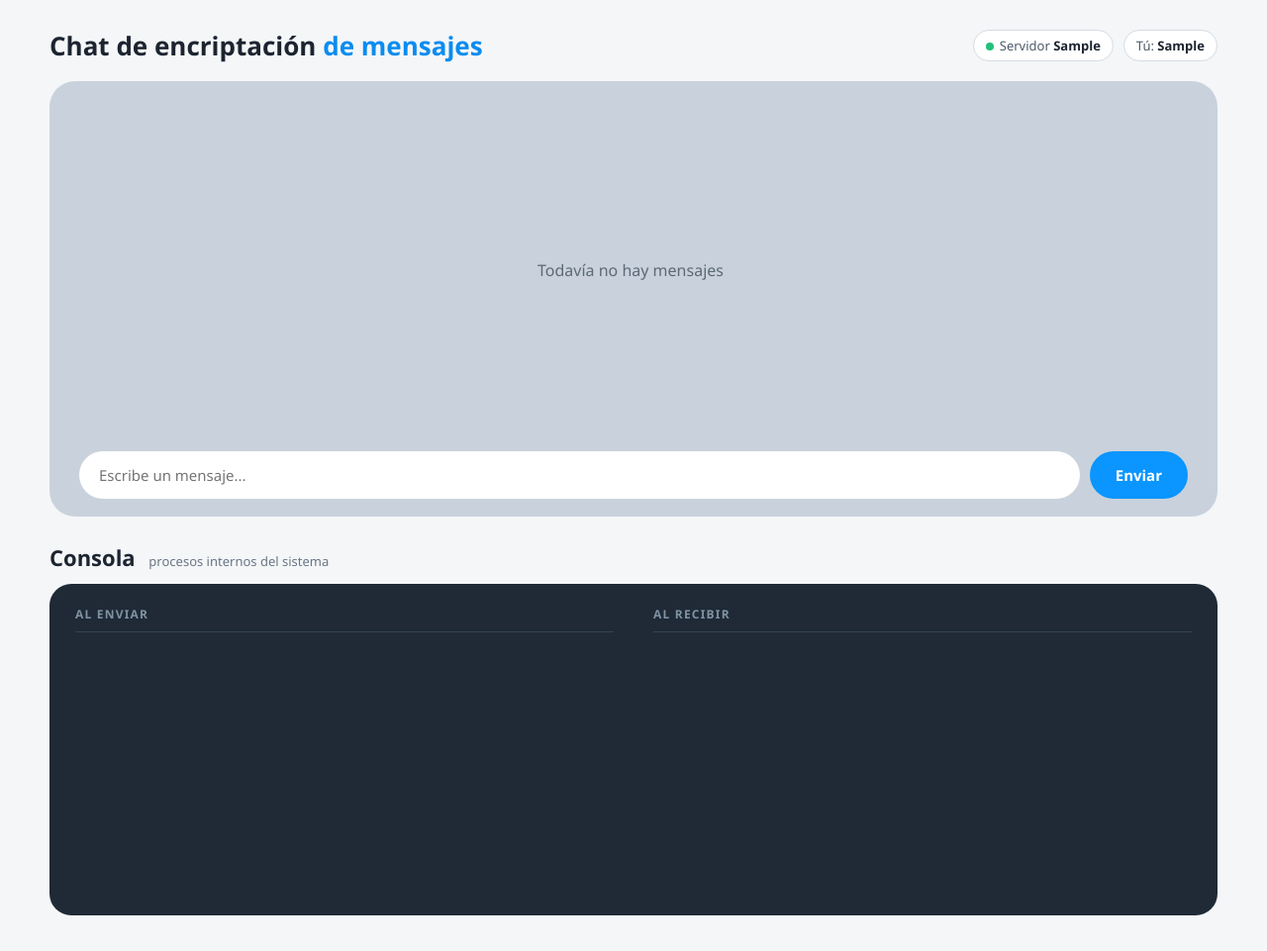
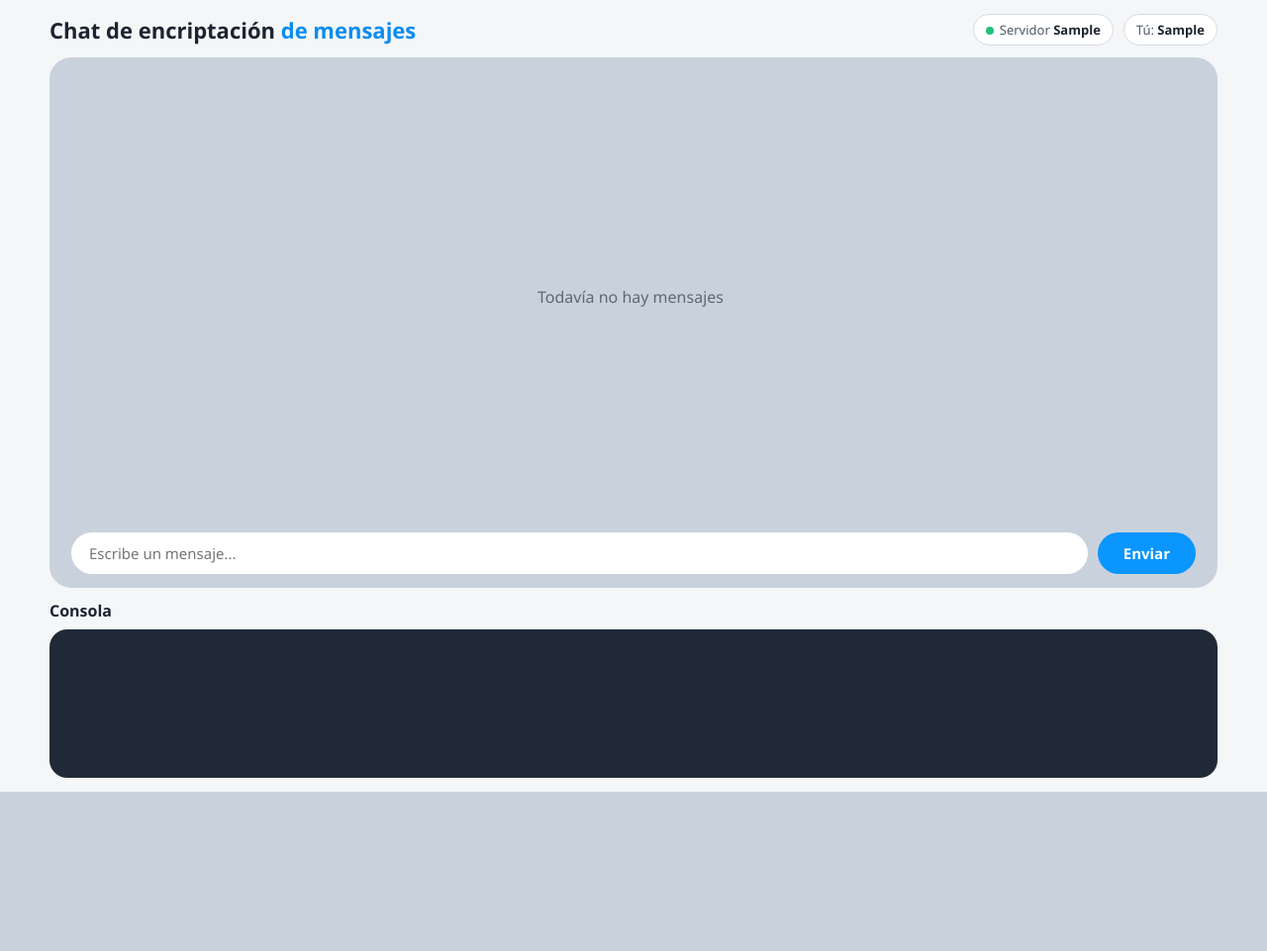
Before and after one commit to paulina-rc/-encrypted-chat, a Flask app: template templates/index.html in a window 1280 px wide. Shown: the whole page at 99% size. After the commit the page ends 800 px from the top, so only its background shows below. Run offline with Flask 3, Linux system fonts and the light colour scheme; the template is opened without the code that fills it: most values are stand-ins (such as "Sample title", 1, 10 or a date in 2020); data that the repository does not hold is empty; parts of the project's set-up code (start-up, migrations or seed data) failed here and were passed over.

Commit message:
Simplify console and fit layout to one screen

```diff
--- a/app.py
+++ b/app.py
@@ -44,8 +44,8 @@
         return jsonify({"ok": False})
 
     consola = []
-    consola.append(paso("[1] Enviando mensaje:", "enviando", texto))
-    consola.append(paso("[2] Encriptando mensaje...", "encriptando"))
+    consola.append(paso("Enviando mensaje...", "enviando"))
+    consola.append(paso("Encriptando mensaje...", "encriptando"))
 
     texto_encriptado = encriptar(texto)
 
@@ -55,7 +55,7 @@
         "encriptado": texto_encriptado,
         "hora": datetime.now().strftime("%H:%M"),
     })
-    consola.append(paso("[3] Mensaje encriptado enviado", "enviado", texto_encriptado))
+    consola.append(paso("Mensaje enviado", "enviado"))
 
     return jsonify({"ok": True, "consola": consola})
 
@@ -74,15 +74,14 @@
         else:
             # mensaje del otro
             consola = []
-            consola.append(paso(f"[1] Nuevo mensaje de {m['de']}", "nuevo", m["encriptado"]))
-            consola.append(paso("[2] Desencriptando mensaje...", "desencriptando"))
+            consola.append(paso("Mensaje recibido", "recibido"))
+            consola.append(paso("Desencriptando mensaje...", "desencriptando"))
             texto = desencriptar(m["encriptado"])
-            consola.append(paso("[3] Mensaje recibido", "recibido"))
             if texto is None:
-                consola.append(paso("[4] Error: el mensaje fue alterado o la clave no coincide", "error"))
+                consola.append(paso("Error: no se pudo desencriptar", "error"))
                 texto = "(mensaje dañado)"
             else:
-                consola.append(paso("[4] Mensaje desencriptado:", "desencriptado", texto))
+                consola.append(paso("Mensaje desencriptado", "desencriptado"))
             respuesta.append({"id": m["id"], "mio": False, "hora": m["hora"],
                               "de": m["de"], "texto": texto, "consola": consola})
 
--- a/static/style.css
+++ b/static/style.css
@@ -4,10 +4,16 @@
     background: #f4f6f8;
     font-family: "Segoe UI", system-ui, sans-serif;
     color: #1c2430;
-    padding: 28px 16px 36px;
+    padding: 14px 16px;
 }
 
-.contenedor { max-width: 1180px; margin: 0 auto; }
+.contenedor {
+    max-width: 1180px;
+    margin: 0 auto;
+    height: calc(100vh - 28px);
+    display: flex;
+    flex-direction: column;
+}
 
 /* encabezado */
 header {
@@ -16,9 +22,9 @@
     justify-content: space-between;
     flex-wrap: wrap;
     gap: 12px;
-    margin-bottom: 18px;
+    margin-bottom: 12px;
 }
-h1 { font-size: 26px; font-weight: 800; }
+h1 { font-size: 22px; font-weight: 800; }
 h1 span { color: #0a8cf0; }
 
 .estado { display: flex; gap: 10px; font-size: 13px; color: #4d5a69; }
@@ -38,13 +44,22 @@
 }
 
 /* chat */
-.chat { background: #c9d2dc; border-radius: 26px; padding: 26px 30px 18px; }
+.chat {
+    background: #c9d2dc;
+    border-radius: 22px;
+    padding: 16px 22px 14px;
+    flex: 1;
+    min-height: 0;
+    display: flex;
+    flex-direction: column;
+}
 
 .mensajes {
     display: flex;
     flex-direction: column;
-    gap: 14px;
-    height: 330px;
+    gap: 10px;
+    flex: 1;
+    min-height: 0;
     overflow-y: auto;
     padding-right: 6px;
 }
@@ -52,9 +67,9 @@
 
 .burbuja {
     max-width: 58%;
-    padding: 11px 18px 8px;
+    padding: 8px 15px 6px;
     border-radius: 22px;
-    font-size: 16px;
+    font-size: 15px;
     line-height: 1.35;
     word-wrap: break-word;
 }
@@ -64,12 +79,12 @@
 .enviado  { align-self: flex-end; background: #0a95ff; color: #fff; border-bottom-right-radius: 6px; }
 .quien { font-size: 12px; color: #55606d; margin: 2px 0 -8px 8px; }
 
-.entrada { display: flex; gap: 10px; margin-top: 18px; }
+.entrada { display: flex; gap: 10px; margin-top: 12px; }
 .entrada input {
     flex: 1;
     border: 0;
     border-radius: 999px;
-    padding: 14px 20px;
+    padding: 11px 18px;
     font: inherit;
     font-size: 15px;
     outline-color: #0a95ff;
@@ -88,56 +103,31 @@
 .entrada button:hover { background: #0780dc; }
 
 /* consola */
-h2 { font-size: 22px; font-weight: 800; margin: 26px 0 12px; }
-h2 small { font-size: 13px; font-weight: 500; color: #6a7684; margin-left: 8px; }
+h2 { font-size: 16px; font-weight: 800; margin: 12px 0 8px; }
 
 .consola {
     background: #1f2a36;
-    border-radius: 22px;
-    padding: 20px 26px;
+    border-radius: 18px;
+    padding: 12px 20px;
     font-family: "Cascadia Code", Consolas, monospace;
-    font-size: 13.5px;
-    line-height: 1.8;
+    font-size: 13px;
+    line-height: 1.7;
     color: #c6d3dc;
-    display: grid;
-    grid-template-columns: 1fr 1fr;
-    gap: 0 40px;
-}
-.columna > div { height: 260px; overflow-y: auto; }
-.columna h3 {
-    font-family: "Segoe UI", system-ui, sans-serif;
-    font-size: 12px;
-    letter-spacing: 1.2px;
-    text-transform: uppercase;
-    color: #7f93a3;
-    margin-bottom: 6px;
-    padding-bottom: 6px;
-    border-bottom: 1px solid #344352;
+    height: 150px;
+    flex-shrink: 0;
+    overflow-y: auto;
 }
 
-.linea .t { color: #6f8191; margin-right: 8px; }
-.linea .blanco { color: #fff; }
-.cifrado {
-    display: block;
-    color: #93a4b2;
-    padding-left: 72px;
-    word-break: break-all;
-    font-size: 12.5px;
-    line-height: 1.5;
-    margin: 2px 0 6px;
-}
-.cifrado::before { content: "↳ "; color: #f29d1a; }
+.linea .t { color: #6f8191; margin-right: 10px; }
 
 /* colores */
-.p-enviando, .p-nuevo             { color: #f29d1a; }
+.p-enviando, .p-recibido          { color: #f29d1a; }
 .p-encriptando, .p-desencriptando { color: #f5d77a; }
 .p-enviado, .p-desencriptado      { color: #2cc9a5; }
-.p-recibido                       { color: #8cc3d6; }
 .p-error                          { color: #ff6b6b; }
 
 /* celular */
 @media (max-width: 760px) {
-    .consola { grid-template-columns: 1fr; }
     .burbuja { max-width: 85%; }
-    .chat { padding: 18px; }
+    .chat { padding: 14px; }
 }
--- a/templates/index.html
+++ b/templates/index.html
@@ -30,17 +30,8 @@
         </section>
 
         <!-- consola -->
-        <h2>Consola <small>procesos internos del sistema</small></h2>
-        <section class="consola">
-            <div class="columna">
-                <h3>Al enviar</h3>
-                <div id="consola-envio"></div>
-            </div>
-            <div class="columna">
-                <h3>Al recibir</h3>
-                <div id="consola-recibo"></div>
-            </div>
-        </section>
+        <h2>Consola</h2>
+        <section id="consola" class="consola"></section>
 
     </div>
     <script src="{{ url_for('static', filename='chat.js') }}"></script>
```
Also changed, not shown: static/chat.js (+34 -21 lines).
